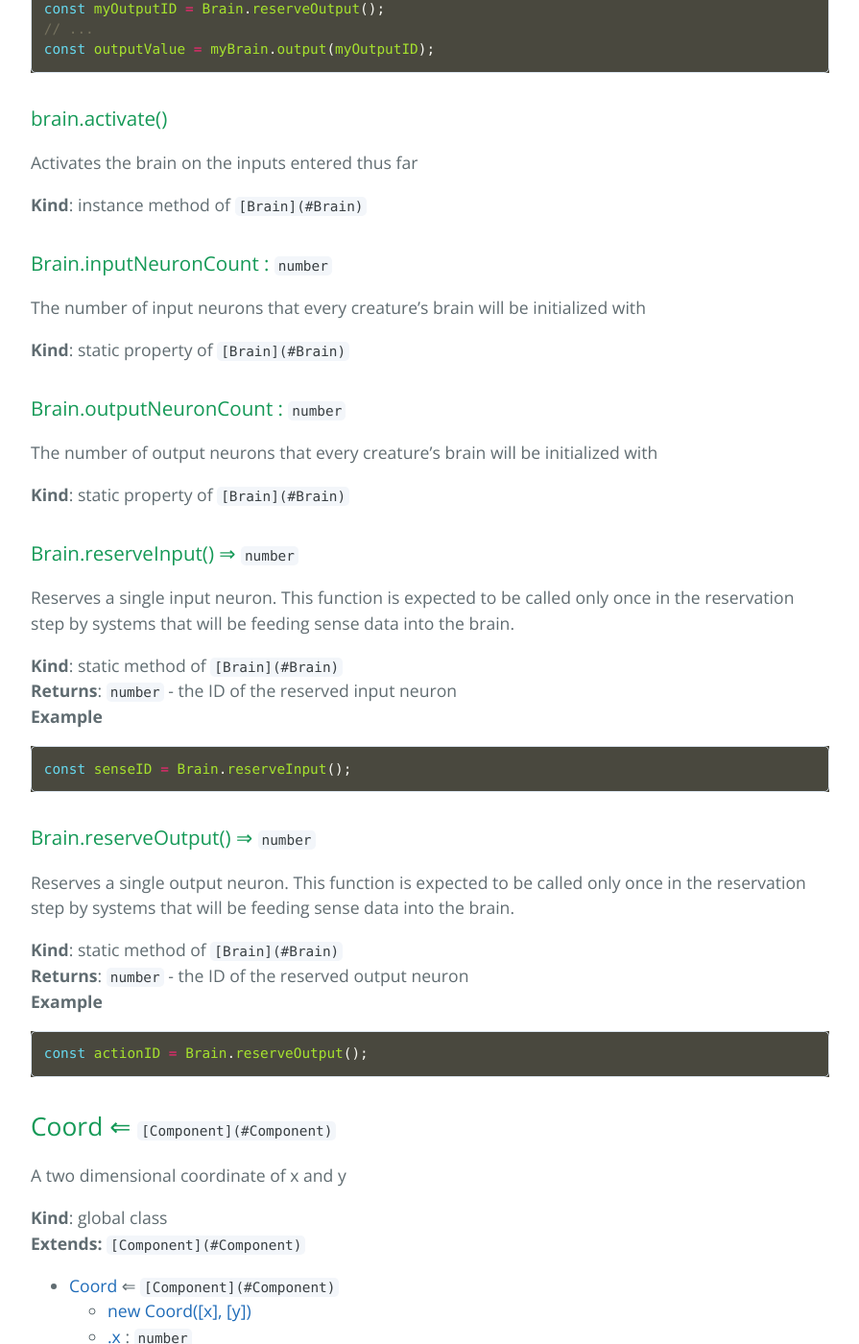
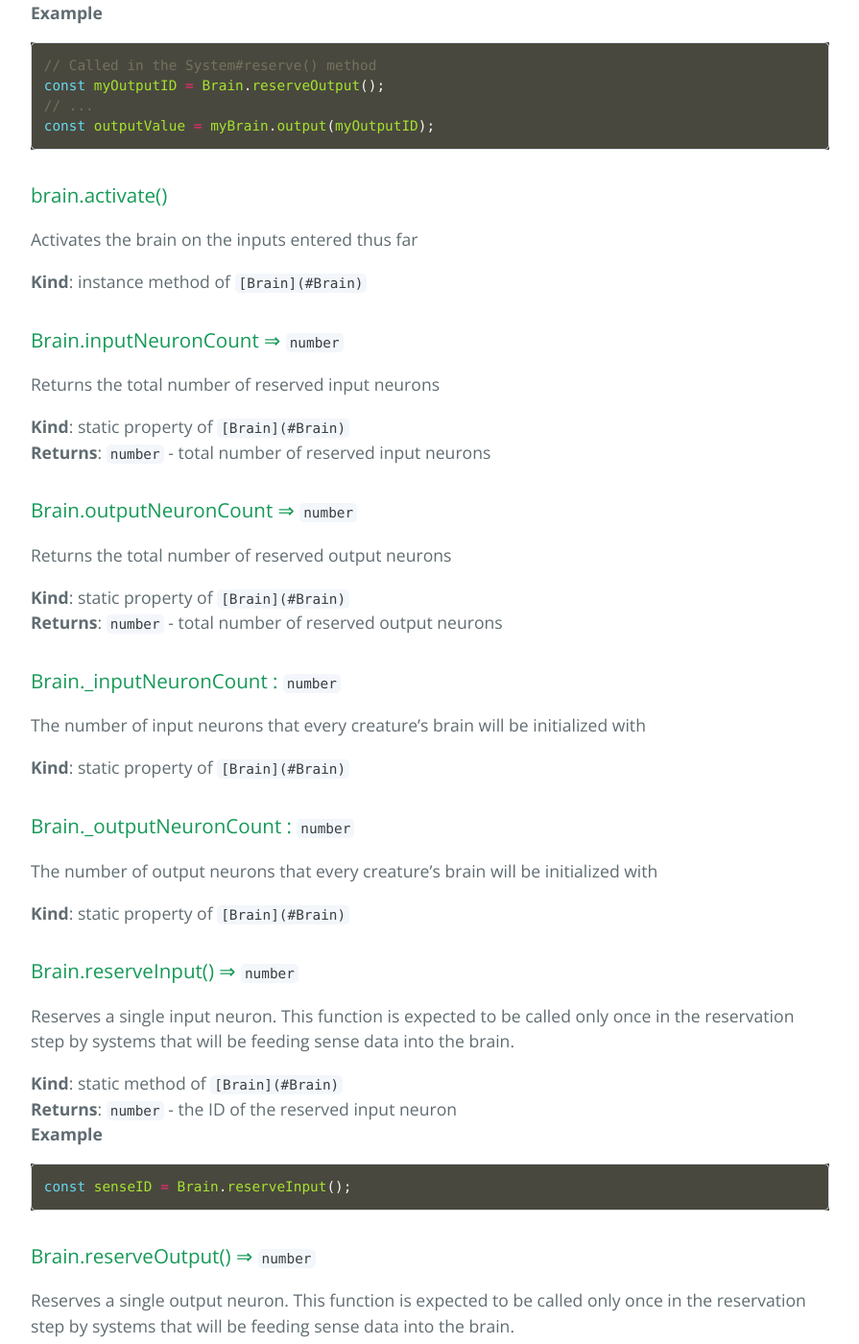
Before and after one commit to cjsauer/genetic-sandbox, a Jekyll site: the page built from docs.md, in a window 1280 px wide and 1400 px high, scrolled down 19748 px. Shown: the whole window at 96% size, without its empty margins (192-1087 px from the left). Built offline with Jekyll 4.4.1, drawn with Linux system fonts in a browser that asks for light colours; some of the changed text lies outside the part shown.

Commit message:
Improve docs, clean up and improve tests, protect Brain members better

````diff
--- a/docs.md
+++ b/docs.md
@@ -350,6 +350,8 @@ let habitatTiles = grid.getTilesByComponent(["biome", "temperature"]);
 
 ### hexGrid.neighborsOf(coord) ⇒ <code>Array.Tile</code>
 Returns the Tiles that are adjacent to the Tile at the provided (x, y) coordinates.
+Will return `null` for a neighbor that doesn't exist, at the edges of the
+grid for example.
 
 **Kind**: instance method of <code>[HexGrid](#HexGrid)</code>
 **Returns**: <code>Array.Tile</code> - The array of neighboring Tiles
@@ -791,8 +793,10 @@ actions on the behalf of a creature
         * [.output(id)](#Brain+output)
         * [.activate()](#Brain+activate)
     * _static_
-        * [.inputNeuronCount](#Brain.inputNeuronCount) : <code>number</code>
-        * [.outputNeuronCount](#Brain.outputNeuronCount) : <code>number</code>
+        * [.inputNeuronCount](#Brain.inputNeuronCount) ⇒ <code>number</code>
+        * [.outputNeuronCount](#Brain.outputNeuronCount) ⇒ <code>number</code>
+        * [._inputNeuronCount](#Brain._inputNeuronCount) : <code>number</code>
+        * [._outputNeuronCount](#Brain._outputNeuronCount) : <code>number</code>
         * [.reserveInput()](#Brain.reserveInput) ⇒ <code>number</code>
         * [.reserveOutput()](#Brain.reserveOutput) ⇒ <code>number</code>
 
@@ -855,14 +859,28 @@ Activates the brain on the inputs entered thus far
 **Kind**: instance method of <code>[Brain](#Brain)</code>
 <a name="Brain.inputNeuronCount"></a>
 
-### Brain.inputNeuronCount : <code>number</code>
+### Brain.inputNeuronCount ⇒ <code>number</code>
+Returns the total number of reserved input neurons
+
+**Kind**: static property of <code>[Brain](#Brain)</code>
+**Returns**: <code>number</code> - total number of reserved input neurons
+<a name="Brain.outputNeuronCount"></a>
+
+### Brain.outputNeuronCount ⇒ <code>number</code>
+Returns the total number of reserved output neurons
+
+**Kind**: static property of <code>[Brain](#Brain)</code>
+**Returns**: <code>number</code> - total number of reserved output neurons
+<a name="Brain._inputNeuronCount"></a>
+
+### Brain._inputNeuronCount : <code>number</code>
 The number of input neurons that every creature's brain will be initialized
 with
 
 **Kind**: static property of <code>[Brain](#Brain)</code>
-<a name="Brain.outputNeuronCount"></a>
-
-### Brain.outputNeuronCount : <code>number</code>
+<a name="Brain._outputNeuronCount"></a>
+
+### Brain._outputNeuronCount : <code>number</code>
 The number of output neurons that every creature's brain will be initialized
 with
 
@@ -1051,8 +1069,9 @@ a random input neuron and a random output neuron.
 **Example**
 
 ```js
-// Creates DNA for a creature that has 3 brain inputs, and 4 brain outputs
-const myDNA = new DNA(3, 4, random);
+// Creates DNA for a creature with the current count of reserved input and
+// output neurons
+const myDNA = new DNA(Brain.inputNeuronCount, Brain.outputNeuronCount, random);
 ```
 <a name="DNA+brainStrand"></a>
 
@@ -1367,7 +1386,7 @@ Intelligent organism with the capability to evolve
 **Extends:** <code>[Component](#Component)</code>
 
 * [Creature](#Creature) ⇐ <code>[Component](#Component)</code>
-    * [new Creature(dna, [energy])](#new_Creature_new)
+    * [new Creature(dna, energy)](#new_Creature_new)
     * [.energy](#Creature+energy) : <code>number</code>
     * [.dna](#Creature+dna) : <code>[DNA](#DNA)</code>
     * [.brain](#Creature+brain) : <code>[Brain](#Brain)</code>
@@ -1423,7 +1442,7 @@ True if this creature is alive, false otherwise
 
 ### creature.eat(plant) ⇒ <code>number</code>
 Eats the given plant, raising the creature's energy level by the amount
-stored in the plant
+stored in the plant. Does NOT affect the plant in any way.
 
 **Kind**: instance method of <code>[Creature](#Creature)</code>
 **Returns**: <code>number</code> - the creature's new energy level
@@ -2029,6 +2050,30 @@ Moves creature to their planned positions
 | Param | Type | Description |
 | --- | --- | --- |
 | app | <code>[App](#App)</code> | the currently running GS app |
+
+<a name="MovementProcessor+_hashCoord"></a>
+
+### movementProcessor._hashCoord(coord) ⇒ <code>string</code>
+Hashes a Coord instance for use as an object key
+
+**Kind**: instance method of <code>[MovementProcessor](#MovementProcessor)</code>
+**Returns**: <code>string</code> - hashed version of the given coord
+
+| Param | Type | Description |
+| --- | --- | --- |
+| coord | <code>[Coord](#Coord)</code> | the coord to hash |
+
+<a name="MovementProcessor+_unhashCoord"></a>
+
+### movementProcessor._unhashCoord(hash) ⇒ <code>[Coord](#Coord)</code>
+Reverses the effect of hashing a Coord instance using _hashCoord
+
+**Kind**: instance method of <code>[MovementProcessor](#MovementProcessor)</code>
+**Returns**: <code>[Coord](#Coord)</code> - the restored Coord instance
+
+| Param | Type | Description |
+| --- | --- | --- |
+| hash | <code>string</code> | the hashed Coord instance |
 
 <a name="System+draw"></a>
 
@@ -2831,10 +2876,21 @@ The amount of energy expended per tick regardless of action taken
 Plant configuration options
 
 **Kind**: global constant
+
+* [plants](#plants) : <code>Object</code>
+    * [.vegetationRate](#plants.vegetationRate) : <code>number</code>
+    * [.plantEnergy](#plants.plantEnergy) : <code>number</code>
+
 <a name="plants.vegetationRate"></a>
 
 ### plants.vegetationRate : <code>number</code>
 The percentage of the grid that will be covered in vegetation
+
+**Kind**: static property of <code>[plants](#plants)</code>
+<a name="plants.plantEnergy"></a>
+
+### plants.plantEnergy : <code>number</code>
+Energy contained in a plant
 
 **Kind**: static property of <code>[plants](#plants)</code>
 <a name="ElementalTheme"></a>
````
Also changed, not shown: other parts of docs.md (+10 -8 lines).
